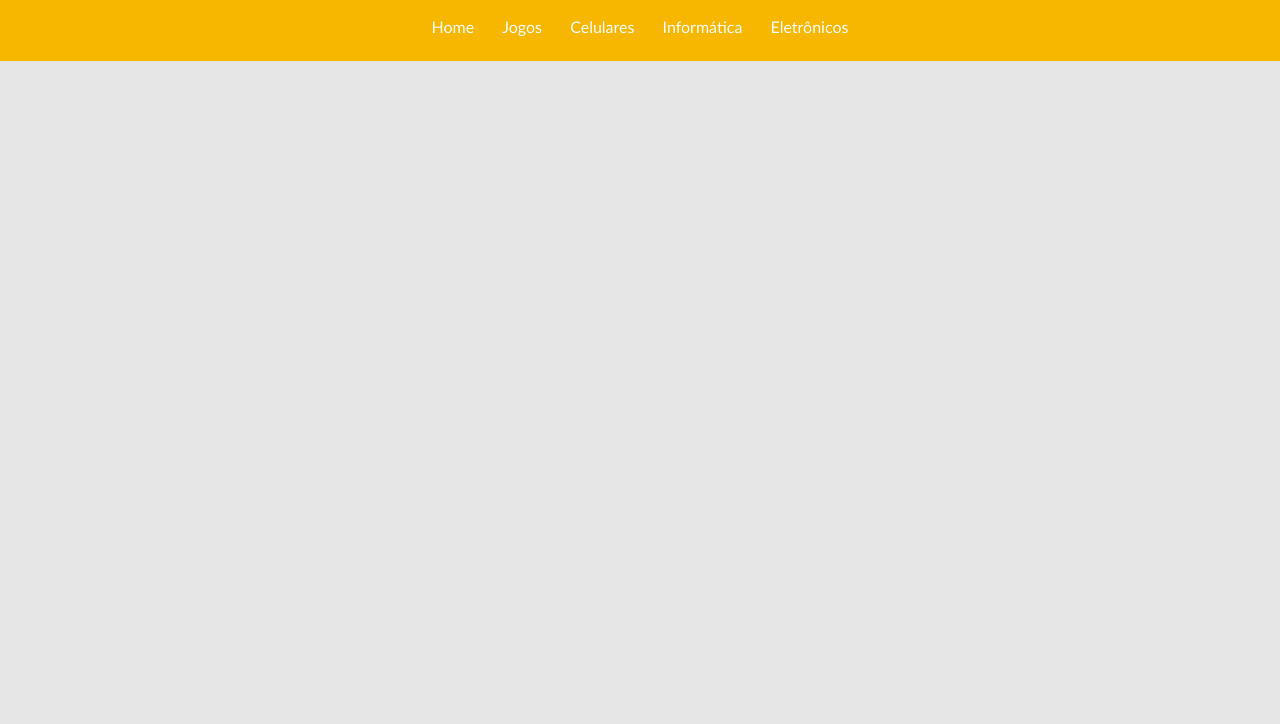
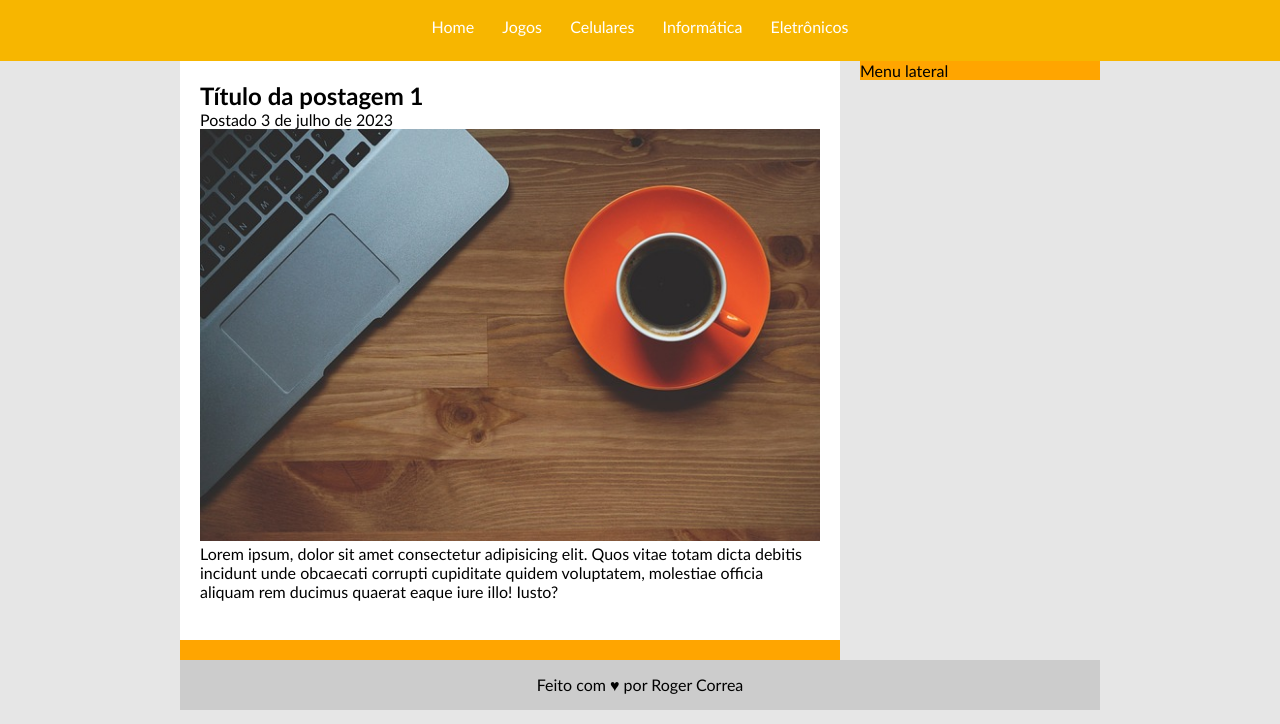
Before and after one commit to rmeIIo/TecBlog, a plain HTML site: page index.html in a window 1280 px wide. Shown: the part 76-800 px from the top of the page. Drawn offline with Linux system fonts and the light colour scheme.

Commit message:
add area-postagens

```diff
--- a/index.html
+++ b/index.html
@@ -21,5 +21,29 @@
         <a href="eletronicos.html">Eletrônicos</a>
       </div>
     </div>
+
+    <div id="area-principal">
+        <div id="area-postagens">
+
+            <div class="postagem">
+                <h2>Título da postagem 1</h2>
+                <span>Postado 3 de julho de 2023</span>
+                <img width="620px" src="./assets/imagem1.jpg" alt="imagem1">
+                <p>
+                    Lorem ipsum, dolor sit amet consectetur adipisicing elit. Quos vitae totam dicta debitis incidunt unde obcaecati corrupti cupiditate quidem voluptatem, molestiae officia aliquam rem ducimus quaerat eaque iure illo! Iusto?
+                </p>
+                <a href="">Leia mais</a>
+            </div>
+
+        </div>
+
+        <div id="area-lateral">
+            Menu lateral
+        </div>
+
+        <div id="rodape">
+            Feito com ♥ por Roger Correa
+        </div>
+    </div>
   </body>
 </html>
--- a/style.css
+++ b/style.css
@@ -18,6 +18,38 @@ body {
 
 #area-logo, #area-menu {
   padding: 10px;
+}
+
+#area-principal {
+  width: 920px;
+  margin: 0 auto;
+}
+
+#area-postagens, #area-lateral {
+  background: orange;
+}
+
+#area-postagens {
+  width: 660px;
+  float: left;
+}
+
+#area-lateral {
+  width: 240px;
+  float: right;
+}
+
+.postagem {
+  padding: 20px;
+  margin-bottom: 20px;
+  background: white;
+}
+
+#rodape {
+  clear: both;
+  text-align: center;
+  padding: 15px;
+  background: #CCC;
 }
 
 /* Formatação do menu */
```
